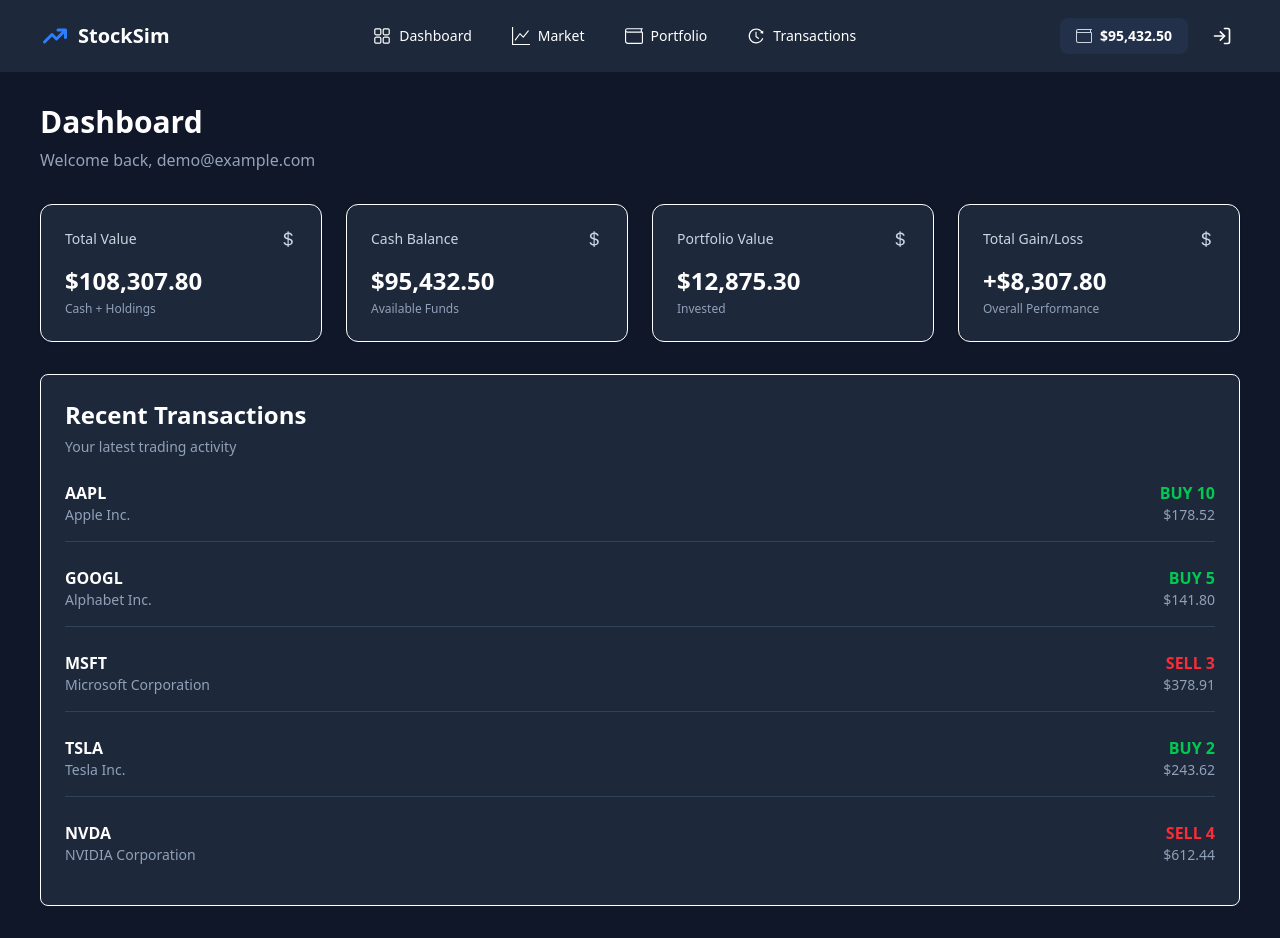
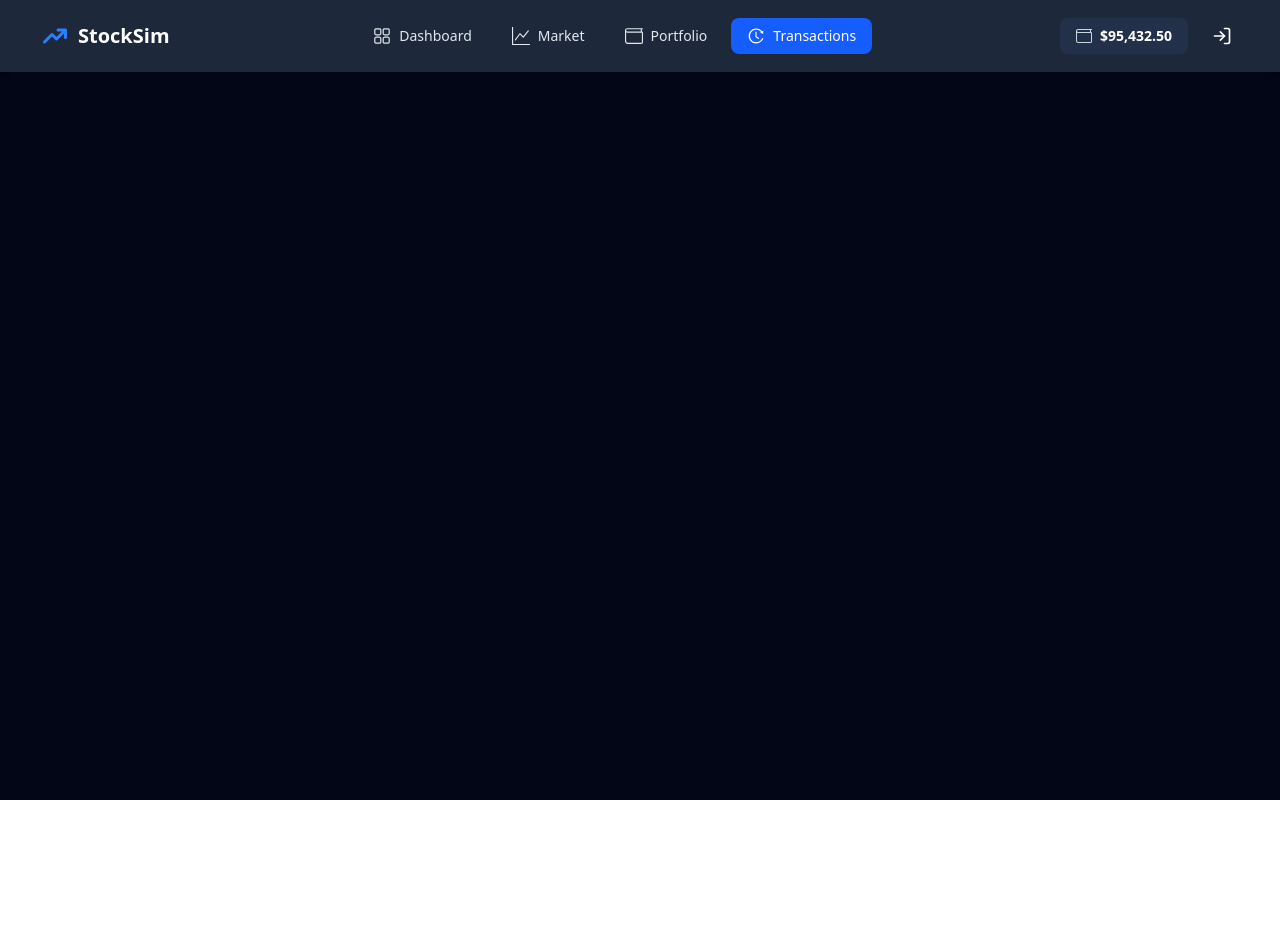
Before and after one commit to nisarg-gadhiya/stock-sim, a React (Vite) app: page /transactions in a window 1280 px wide. After the commit the page ends 800 px from the top, so only its background shows below. Built offline with nearby package versions, Linux system fonts and the light colour scheme.

Commit message:
Routing complete

```diff
--- a/src/App.jsx
+++ b/src/App.jsx
@@ -1,12 +1,10 @@
 import React from 'react'
-import Navbar from './components/layout/Navbar'
-import Dashboard from './pages/Dashboard'
+import AppRoutes from "./routes/AppRoutes";
 
 const App = () => {
   return (
-    <div>
-      <Navbar />
-      <Dashboard />
+    <div className="bg-[#020617] min-h-screen text-white">
+      <AppRoutes />
     </div>
   )
 }
--- a/src/components/layout/Navbar.jsx
+++ b/src/components/layout/Navbar.jsx
@@ -4,27 +4,33 @@ import { RxDashboard } from "react-icons/rx";
 import { BsGraphUp, BsWallet } from "react-icons/bs";
 import { AiOutlineHistory } from "react-icons/ai";
 import { FiLogIn } from "react-icons/fi";
+import { NavLink } from "react-router-dom";
 
 const Navbar = () => {
 
   const navItems = [
     {
-            label:"Dashboard",
-            icon:RxDashboard,
+      label: "Dashboard",
+      icon: RxDashboard,
+      path: "/dashboard",
     },
     {
-            label:"Market",
-            icon:BsGraphUp,
+      label: "Market",
+      icon: BsGraphUp,
+      path: "/market",
     },
     {
-            label:"Portfolio",
-            icon:BsWallet,
+      label: "Portfolio",
+      icon: BsWallet,
+      path: "/portfolio",
     },
     {
-            label:"Transactions",
-            icon:AiOutlineHistory,
+      label: "Transactions",
+      icon: AiOutlineHistory,
+      path: "/transactions",
     },
   ];
+
 
   return (
     <nav className="w-full h-18 bg-[#1D283A] text-white flex items-center justify-between px-6 md:px-10 shadow-md">
@@ -36,15 +42,29 @@ const Navbar = () => {
 
       <div className="hidden md:flex items-center gap-2 px-2 py-2 rounded-xl">
 
-        {navItems.map((item,idx)=>{
-            const Icon = item.icon
+        {navItems.map((item, idx) => {
+          const Icon = item.icon;
 
           return (
-                <button key={idx} className="flex items-center gap-2 px-4 py-2 rounded-lg hover:bg-blue-500 text-white cursor-pointer transition-all duration-400">
+            <NavLink
+              key={idx}
+              to={item.path}
+              className={({ isActive }) =>
+                `flex items-center gap-2 px-4 py-2 rounded-lg
+                transition-all duration-300
+                ${
+                  isActive
+                    ? "bg-blue-600 text-white"
+                    : "hover:bg-blue-500 text-slate-200"
+                }`
+              }
+            >
               <Icon className="text-lg" />
-                    <span className="text-sm font-medium">{item.label}</span>
-                </button>
-            )
+              <span className="text-sm font-medium">
+                {item.label}
+              </span>
+            </NavLink>
+          );
         })}
 
       </div>
--- a/src/main.jsx
+++ b/src/main.jsx
@@ -1,10 +1,11 @@
 import React from "react";
 import ReactDOM from "react-dom/client";
+import { BrowserRouter } from "react-router-dom";
 import App from "./App";
 import "./index.css";
 
 ReactDOM.createRoot(document.getElementById("root")).render(
-  <React.StrictMode>
-      <App />
-  </React.StrictMode>
+  <BrowserRouter>
+    <App />
+  </BrowserRouter>
 );
--- /dev/null
+++ b/src/pages/Market.jsx
@@ -0,0 +1,11 @@
+import React from 'react'
+
+const Market = () => {
+  return (
+    <div>
+
+    </div>
+  )
+}
+
+export default Market
--- /dev/null
+++ b/src/pages/Portfolio.jsx
@@ -0,0 +1,11 @@
+import React from 'react'
+
+const Portfolio = () => {
+  return (
+    <div>
+
+    </div>
+  )
+}
+
+export default Portfolio
--- /dev/null
+++ b/src/pages/Transactions.jsx
@@ -0,0 +1,11 @@
+import React from 'react'
+
+const Transactions = () => {
+  return (
+    <div>
+
+    </div>
+  )
+}
+
+export default Transactions
--- /dev/null
+++ b/src/routes/AppRoutes.jsx
@@ -0,0 +1,26 @@
+import { Routes, Route, Navigate } from "react-router-dom";
+
+import Dashboard from "../pages/Dashboard";
+import Market from "../pages/Market";
+import Portfolio from "../pages/Portfolio";
+import Transactions from "../pages/Transactions";
+import Navbar from "../components/layout/Navbar";
+
+const AppRoutes = () => {
+  return (
+    <>
+      <Navbar />
+
+      <Routes>
+        <Route path="/" element={<Navigate to="/dashboard" />} />
+
+        <Route path="/dashboard" element={<Dashboard />} />
+        <Route path="/market" element={<Market />} />
+        <Route path="/portfolio" element={<Portfolio />} />
+        <Route path="/transactions" element={<Transactions />} />
+      </Routes>
+    </>
+  );
+};
+
+export default AppRoutes;
```
Lines whose indentation alone changed are shown as unchanged.
